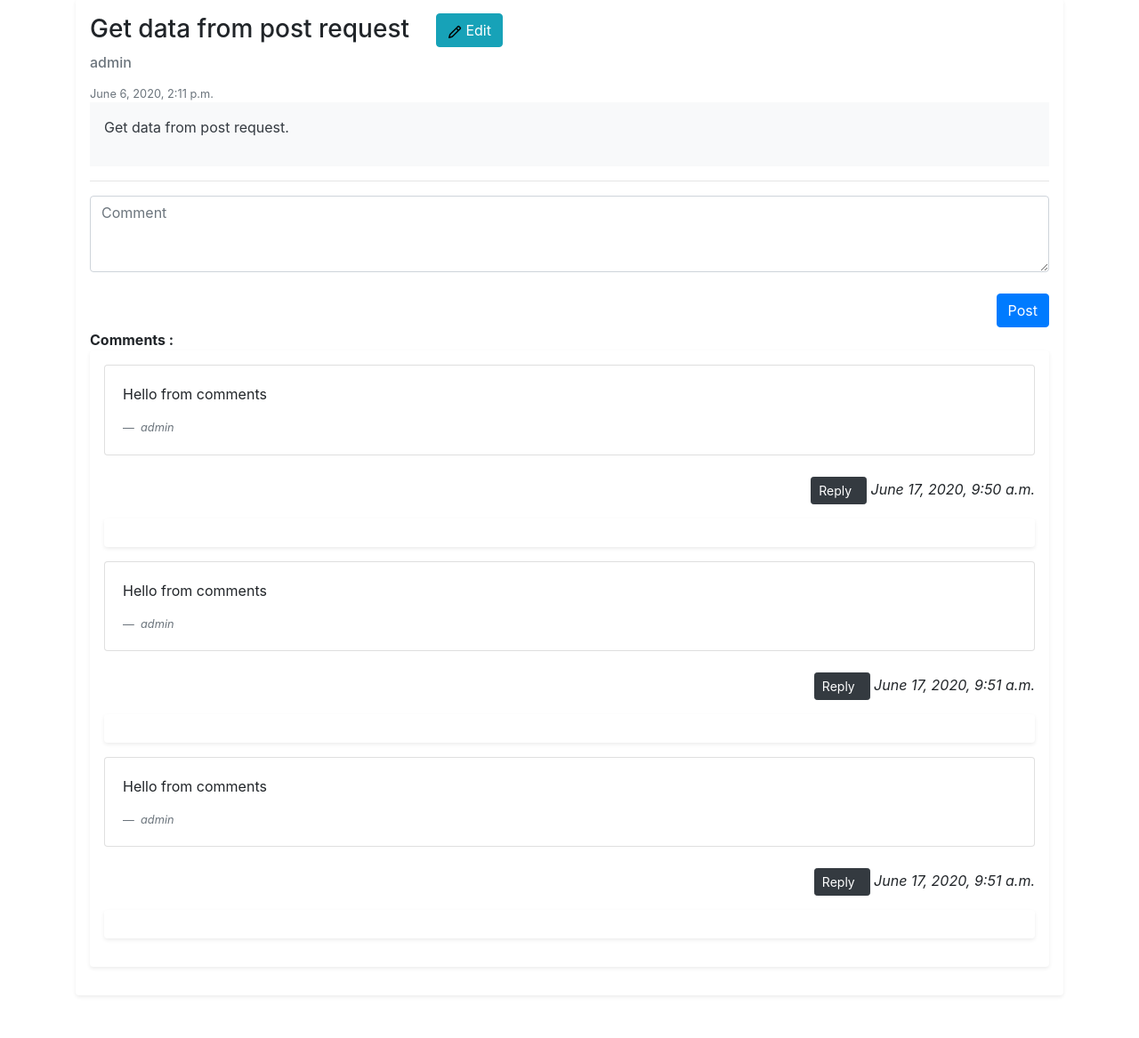
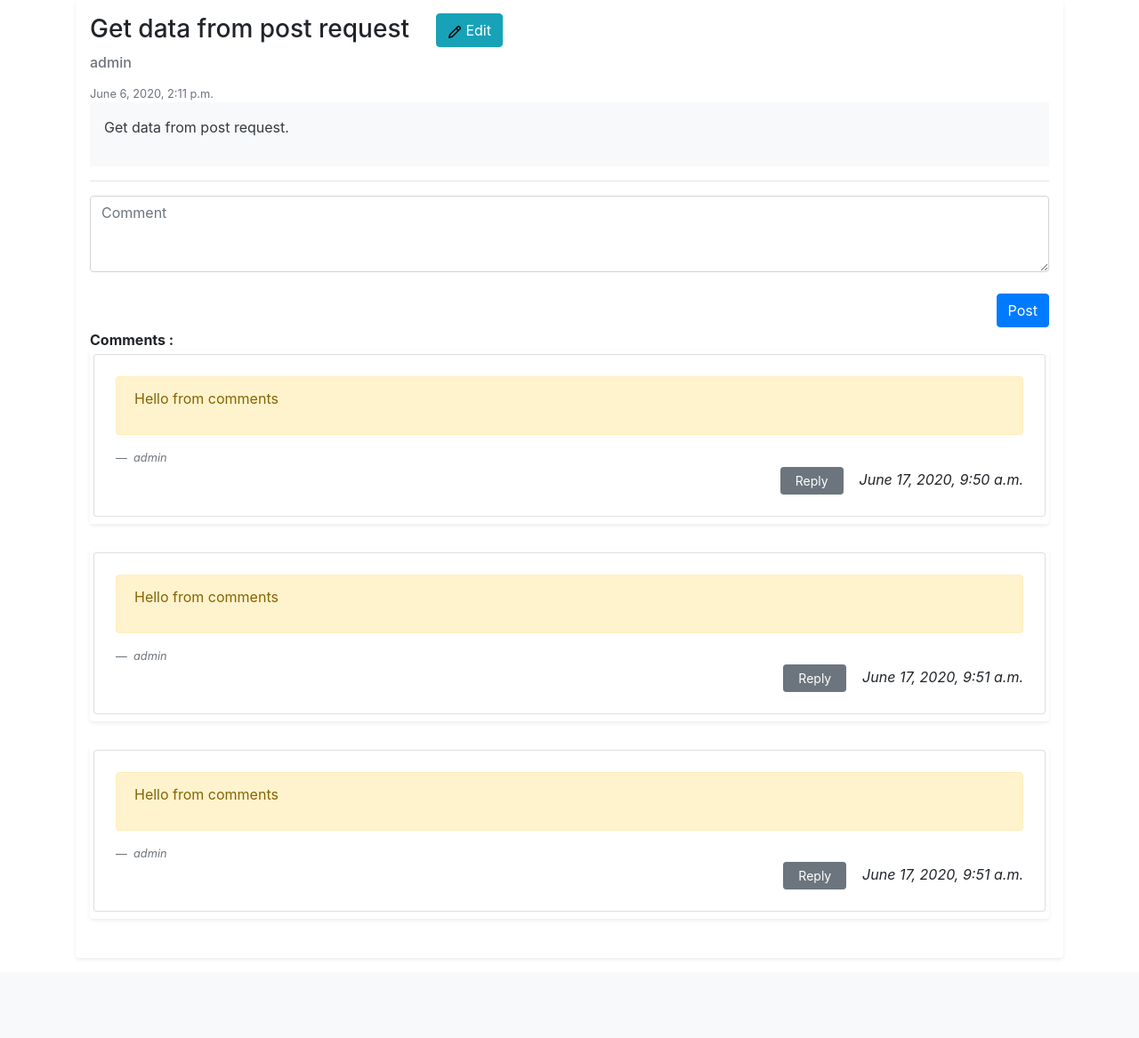
Before and after one commit to Deltapimol/posts, a Django app: a page that uses posts_app/templates/Posts/detail.html in a window 1280 px wide. Shown: the part 62-1229 px from the top of the page at 89% size. After the commit the page ends 1087 px from the top, so only its background shows below. Run offline with Django 3.2, Linux system fonts and the light colour scheme; a user stored in the database is signed in; data comes from the database, SQL or seed files in the repository; both versions use the stored data as it was after the commit; some libraries are stand-ins or nearby versions.

Commit message:
Create ReplyToReply model. Some changes in css

```diff
--- a/posts_app/forms.py
+++ b/posts_app/forms.py
@@ -42,7 +42,7 @@ class ReplyForm(forms.ModelForm):
     reply = forms.CharField(
                             widget = forms.Textarea(
                                 attrs = {
-                                    'class':'form-control','rows':2,'placeholder':'reply'
+                                    'class':'form-control','rows':3,'placeholder':'Reply',
                                 }
                             )
     )
--- a/posts_app/models.py
+++ b/posts_app/models.py
@@ -32,3 +32,13 @@ class Reply(models.Model):
 
     def __str__(self):
         return self.reply
+
+class ReplyToReply(models.Model):
+
+    reply = models.ForeignKey(Reply, on_delete = models.CASCADE)
+    this_respondent = models.ForeignKey(settings.AUTH_USER_MODEL, on_delete = models.CASCADE)
+    this_reply = models.CharField(blank=False,null=False,max_length = 300)
+    reply_datetime = models.DateTimeField(null=True)
+
+    def __str__(self):
+        return self.this_reply
--- a/posts_app/templates/Posts/detail.html
+++ b/posts_app/templates/Posts/detail.html
@@ -3,7 +3,7 @@
     {% block content %}
     <body>
         <div class="container">
-            <div class="shadow-sm p-3 mb-5 bg-white rounded">
+            <div class="shadow-sm p-3 mb-3 bg-white rounded">
                 <h3>
                     {{ post.title }}
                     {% if user.username|stringformat:"s" == post.author|stringformat:"s" %}
@@ -48,38 +48,43 @@
             {% endif %}
             <br>
             <b>Comments :</b>
-            <div class="shadow-sm p-3 mb-3 bg-white rounded">
                 {% for comment in comments %}
-                    <div class="card">
+                <div class="shadow-sm p-1 mb-1 m-0 bg-white rounded">
+                    <div class="card p-1 mb-1 m-0">
                         <div class="card-body">
-                            <p>{{ comment.comment }}</p>
+                            <div class="alert alert-warning" role="alert">
+                                <p>{{ comment.comment|linebreaksbr }}</p>
+                            </div>
                             <footer class="blockquote-footer">
                                 <cite>
                                     {{ comment.commentator }}
                                 </cite>
                             </footer>
+                            <div class="text-right m-0 mb-0 p-0" >
+                                <a href="{% url 'reply' pk=post.pk pk2=comment.pk %}">
+                                    <button type="button" class="btn btn-secondary btn-sm">&nbsp; Reply &nbsp;</button>
+                                </a>&nbsp;&nbsp;
+                                    <i>{{ comment.comment_datetime }}</i>
                             </div>
                         </div>
-                    <p class="text-right mb-3">
-                        <a href="{% url 'reply' pk=post.pk pk2=comment.pk %}">
-                            <br>
-                            <button type="button" class="btn btn-dark btn-sm">Reply&nbsp;&nbsp;</button></a>
-                        <i>{{ comment.comment_datetime }}</i>
-                    </p>
-                    <div class="shadow-sm p-3 mb-3 bg-white rounded">
+                    </div>
                         {% for reply in replies %}
                                 {% if reply.comment_id == comment.id %}
+                                <div class="shadow-sm p-1 mb-1 bg-white rounded">
                                     <div class="card">
                                         <div class="card-body">
                                         {{ reply.reply|linebreaksbr }}
                                         </div>
-                                <i class="text-right">{{ reply.reply_datetime }}</i>
+                                        <small class="text-right">{{ reply.respondent }}&nbsp;|&nbsp;
+                                            <i>{{ reply.reply_datetime }}</i>
+                                        </small>
+                                    </div>
                                 </div>
                                 {% endif %}
                         {% endfor %}
                 </div>
+                <br>
                     {% endfor %}
-                </div>
             </div>
         </div>
     </body>
--- a/posts_app/templates/Posts/posts.html
+++ b/posts_app/templates/Posts/posts.html
@@ -23,7 +23,6 @@
                     {% else %}
                     <b></b>
                     {% endif %}
-                    &nbsp;
                     <div class="overflow-hidden">
                         <span class="d-inline-block text-truncate" style="max-width: 1500px;">
                             <p>{{ post.text }}</p>
@@ -32,6 +31,7 @@
                     <hr>
                     <p class="text-right">{{ post.author }} &nbsp;|&nbsp; <i>{{ post.post_datetime }}</i></p>
             </div>
+            <hr>
         {% endfor %}
         </div>
     </body>
```
Also changed, not shown: posts_app/templates/Posts/reply.html (+17 -6 lines), posts_app/views.py (+0 -19 lines), db.sqlite3, posts_app/migrations/0011_replytoreply.py (added). Lines whose indentation alone changed are shown as unchanged.
